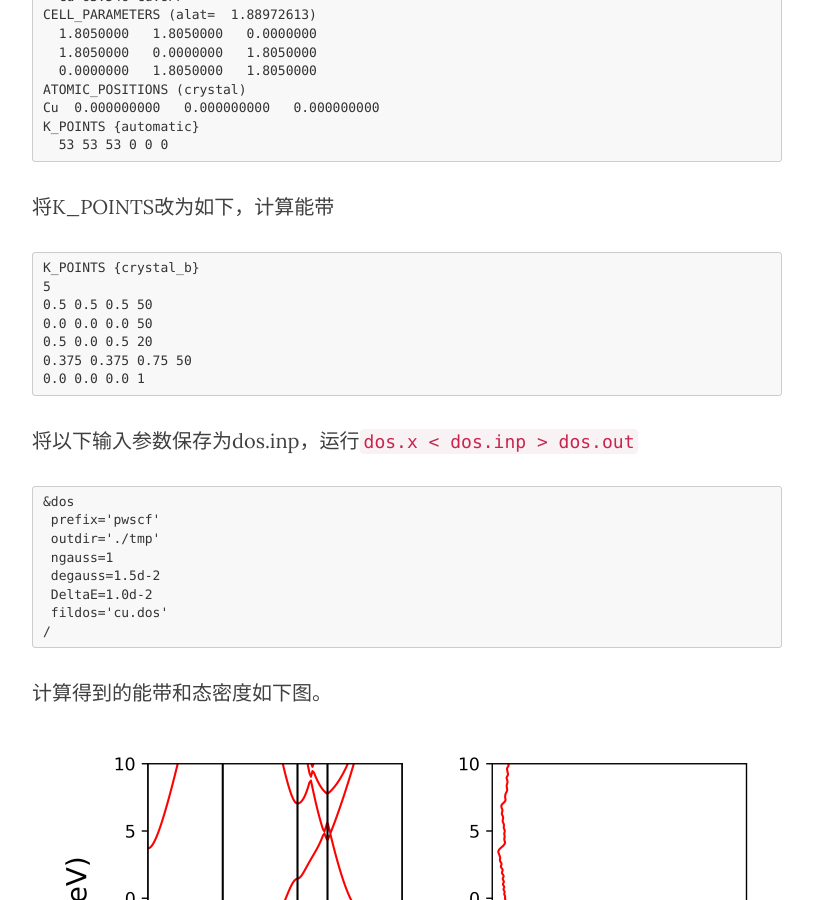
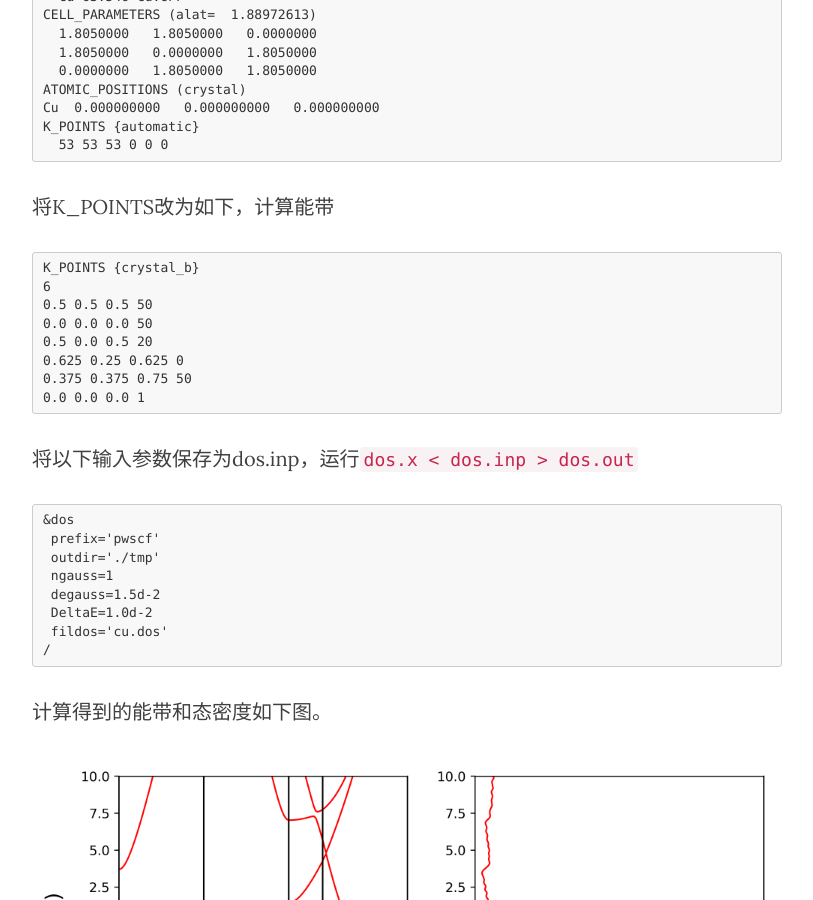
Before and after one commit to yyyu200/DFTbook, a Jekyll site: the page built from _posts/2019-04-01-HandsOn.md, in a window 1280 px wide and 900 px high, scrolled down 13214 px. Shown: the whole window, without its empty margins (233-1046 px from the left). Built offline with Jekyll 4.4.1, drawn with Linux system fonts in a browser that asks for light colours; nearby versions of some CDN libraries; formulas are drawn with MathJax 3; comment, search, counter and statistics services are not loaded.

Commit message:
modify at20190516-16:56:24-aliyun

````diff
--- a/_posts/2019-04-01-HandsOn.md
+++ b/_posts/2019-04-01-HandsOn.md
@@ -434,10 +434,11 @@ K_POINTS {automatic}
 将K_POINTS改为如下，计算能带
 ```
 K_POINTS {crystal_b}
-5
+6
 0.5 0.5 0.5 50
 0.0 0.0 0.0 50
 0.5 0.0 0.5 20
+0.625 0.25 0.625 0
 0.375 0.375 0.75 50
 0.0 0.0 0.0 1
 ```
````
Also changed, not shown: img/pwbanddos.png.
